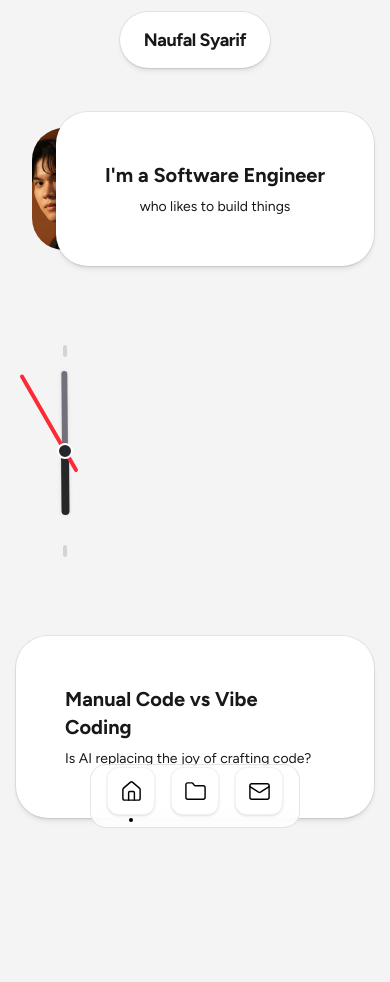
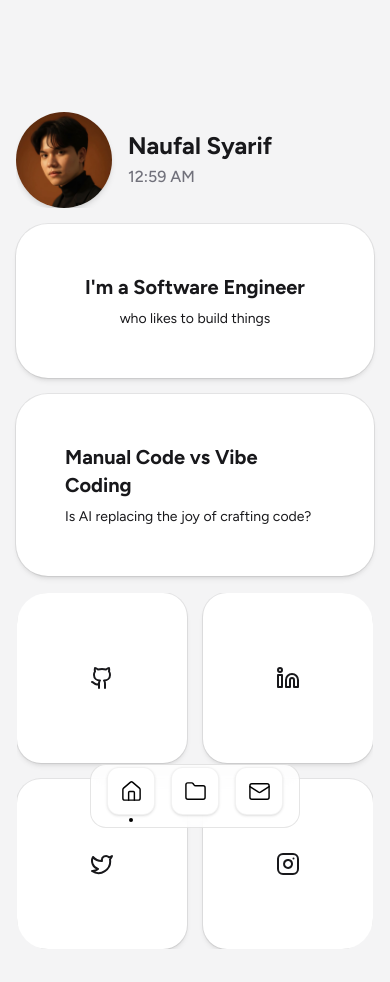
Before and after one commit to palsarip/personalwebsite-v4, a Next.js app in the folder apps/client/: page / in a window 390 px wide. Built offline with nearby package versions, Linux system fonts and the light colour scheme.

Commit message:
feat: adding responsive for tablet and mobile devices

```diff
--- a/apps/client/app/page.tsx
+++ b/apps/client/app/page.tsx
@@ -14,6 +14,7 @@ import { SheetCard } from "@/components/bento-items/sheet-card";
 import { WidgetRenderer } from "@/components/bento-items/widget-renderer";
 import { SpotifyCard } from "@/components/bento-items/spotify-card";
 import { ExpandedCard } from "@/components/ui/expanded-card";
+import { MobileDock } from "@/components/layout/mobile-dock";
 
 export default function Home() {
   console.log("Rendering Home with items:", bentoGridItems);
@@ -47,6 +48,7 @@ export default function Home() {
 
   return (
     <div className="font-sans">
+      <MobileDock />
       <Container className="space-y-8 py-8">
         {/* ProfileHeader removed as requested */}
 
@@ -63,13 +65,14 @@ export default function Home() {
                   !!item.data.sheetContent)
               }
               className={cn(
-                // 1. Layout Config
-                item.layout.colSpan === 1
-                  ? "col-span-1"
-                  : item.layout.colSpan === 2
-                    ? "col-span-2"
-                    : "col-span-3",
-                item.layout.rowSpan === 1 ? "row-span-1" : "row-span-2",
+                // 1. Layout Config - Responsive Spans
+                "col-span-1", // Mobile: Always 1 column
+                item.layout.colSpan >= 2 && "md:col-span-2", // Tablet/Desktop (3-col grid): Span 2 if original is 2
+                item.layout.colSpan === 3 && "md:col-span-3", // Tablet/Desktop (3-col grid): Span 3 if original is 3
+
+                // Row Spans - Responsive
+                "row-span-1", // Mobile: Default to 1 row height
+                item.layout.rowSpan === 2 && "md:row-span-2", // Tablet/Desktop: Allow taller rows
 
                 // 2. Style Config (Defaults if not provided)
                 item.style?.background || "bg-white",
@@ -88,8 +91,6 @@ export default function Home() {
                 item.style?.shadow === "2xl" && "shadow-surround-2xl",
 
                 // 4. Spotify Variant Padding Override
-                // If it's Spotify and variant is 'default', we remove padding (p-0) so the inner colored box fills the cell (Uniform look).
-                // If it's 'large', we keep default padding (or set p-4) for the inset look.
                 item.type === "widget" &&
                   item.data.type === "spotify" &&
                   item.data.variant === "default" &&
@@ -99,33 +100,40 @@ export default function Home() {
                   item.data.variant === "large" &&
                   "p-4",
 
-                // 5. Remove Shadow/Border from outer card for Spotify (since it's on the inner container now)
+                // 5. Mobile Ordering
+                // Profile (Photo+Name+Time) -> 1
+                item.slug === "profile" && "order-1",
+                // Role ("I'm software engineer") -> 2
+                item.slug === "intro" && "order-2",
+                // Blog -> 3
+                item.slug === "clean-blog" && "order-3",
+                // Socials -> 4
+                item.slug === "socials" && "order-4 mobile-aspect-fix",
+                // Reset order on tablet/desktop
+                "md:order-0",
+
+                // 6. Remove Shadow/Border from outer card for Spotify
                 item.type === "widget" &&
                   item.data.type === "spotify" &&
                   "shadow-none border-none",
 
-                // 6. Profile Circle Variant Overrides
-                // If variant is circle, we want transparent background and no shadow on the container
+                // 7. Profile Circle Variant Overrides
                 item.type === "profile" &&
                   item.data.variant === "circle" &&
-                  "bg-transparent shadow-none border-none",
+                  "bg-transparent shadow-none border-none p-0", // Added p-0 to fix double padding and visibility
 
-                // 7. Social Media Card Override
-                // Social cards need full width for the grid layout, so we remove padding
+                // 8. Social Media Card Override
                 item.type === "social" && "p-0",
 
-                // 8. Sheet Card Cover Override
-                // If a sheet card has a cover, we remove padding so the image/video is full bleed
-                // We also set background to transparent so the cover (z-[-2]) is visible
+                // 9. Sheet Card Cover Override
                 item.type === "sheet" &&
                   item.data.cover &&
                   "p-0 bg-transparent",
 
-                // 9. Tech Stack Widget Override
-                // Tech stack needs full width for the infinite scroll
+                // 10. Tech Stack Widget Override
                 item.type === "widget" &&
-                  item.data.type === "tech-stack" &&
-                  "p-0"
+                  item.data.type === "time-location" &&
+                  "hidden md:flex" // Hide on mobile since merged into ProfileCard
               )}
               onClick={
                 item.type === "sheet" && item.data.sheetContent
--- a/apps/client/components/bento-items/profile-card.tsx
+++ b/apps/client/components/bento-items/profile-card.tsx
@@ -1,27 +1,88 @@
-import { ProfileCard as ProfileCardType, profileData } from "@/lib/content"
-import { cn } from "@/lib/utils"
+import {
+  ProfileCard as ProfileCardType,
+  profileData,
+  bentoGridItems,
+} from "@/lib/content";
+import { cn } from "@/lib/utils";
+import { useState, useEffect } from "react";
 
 interface ProfileCardProps {
-  item: ProfileCardType
+  item: ProfileCardType;
 }
 
 export function ProfileCard({ item }: ProfileCardProps) {
-  const isCircle = item.data.variant === "circle"
+  const isCircle = item.data.variant === "circle";
+
+  // Clock Logic (Simplified for Profile Card)
+  const [time, setTime] = useState<Date | null>(null);
+
+  useEffect(() => {
+    setTime(new Date());
+    const timer = setInterval(() => setTime(new Date()), 1000);
+    return () => clearInterval(timer);
+  }, []);
+
+  const formatTime = (date: Date) => {
+    return new Intl.DateTimeFormat("en-US", {
+      hour: "numeric",
+      minute: "2-digit",
+      hour12: true,
+      timeZone: "Asia/Jakarta", // Hardcoded per user context or reuse prop if available
+    }).format(date);
+  };
+
+  // Check if clock widget exists in configuration
+  const hasClockWidget = bentoGridItems.some(
+    (item) => item.type === "widget" && item.data.type === "time-location"
+  );
 
   return (
-    <div className={cn(
-      "absolute inset-0 w-full h-full flex items-center justify-center",
+    <div className="relative w-full h-full group">
+      {/* Mobile Layout: Photo Left, Info Right */}
+      <div className="flex md:hidden w-full h-full items-center p-0 gap-4">
+        {/* Photo - Larger on mobile (h-24 w-24) */}
+        <div className="relative h-24 w-24 shrink-0">
+          {/* eslint-disable-next-line @next/next/no-img-element */}
+          <img
+            src={item.data.avatar}
+            alt={profileData.name}
+            className="w-full h-full object-cover rounded-full shadow-md"
+          />
+        </div>
+
+        {/* Info - Name & Time */}
+        <div className="flex flex-col justify-center min-w-0 z-10">
+          <h2 className="text-2xl font-bold text-zinc-900 leading-tight truncate pr-2">
+            {profileData?.name || "Naufal Syarif"}
+          </h2>
+          {/* Conditional Clock Visibility */}
+          {hasClockWidget && time && (
+            <p className="text-base font-medium text-zinc-500 dark:text-zinc-400 mt-1">
+              {formatTime(time)}
+            </p>
+          )}
+        </div>
+      </div>
+
+      {/* Desktop/Tablet Layout: Original Centered/Full */}
+      <div
+        className={cn(
+          "hidden md:flex absolute inset-0 w-full h-full items-center justify-center",
           isCircle ? "p-4" : "p-0"
-    )}>
+        )}
+      >
         {/* eslint-disable-next-line @next/next/no-img-element */}
         <img
           src={item.data.avatar}
           alt={profileData.name}
           className={cn(
             "object-cover",
-          isCircle ? "h-full w-auto aspect-square rounded-full" : "w-full h-full"
+            isCircle
+              ? "h-full w-auto aspect-square rounded-full"
+              : "w-full h-full"
           )}
         />
       </div>
-  )
+    </div>
+  );
 }
--- a/apps/client/components/bento-items/social-card.tsx
+++ b/apps/client/components/bento-items/social-card.tsx
@@ -44,7 +44,7 @@ export function SocialCard({ item }: SocialCardProps) {
         return cn(
           baseStyles,
           "bg-white",
-          "rounded-full",
+          "rounded-3xl md:rounded-full", // Squircle on mobile/tablet, Circle on desktop
           "text-zinc-900",
           "shadow-surround-lg", // Updated to match sheet card shadow exactly
           "hover:bg-zinc-50 hover:scale-105"
@@ -53,13 +53,16 @@ export function SocialCard({ item }: SocialCardProps) {
   };
 
   return (
-    <div className="grid grid-cols-2 grid-rows-2 gap-4 w-full h-full p-4">
+    <div className="grid grid-cols-2 grid-rows-2 gap-4 w-full h-full p-0 md:p-4 md:auto-rows-fr">
       {item.data.links.map((social) => (
         <Link
           key={social.platform}
           href={social.url}
           target="_blank"
-          className={getButtonStyles(social.platform)}
+          className={cn(
+            getButtonStyles(social.platform),
+            "aspect-square h-full w-full" // Ensure square aspect ratio
+          )}
         >
           {social.platform === "github" && <Github className="w-6 h-6" />}
           {social.platform === "linkedin" && <Linkedin className="w-6 h-6" />}
--- a/apps/client/components/layout/header.tsx
+++ b/apps/client/components/layout/header.tsx
@@ -41,7 +41,12 @@ export function Header() {
   return (
     <header className="fixed top-0 z-50 w-full pointer-events-none">
       <Container className="h-20 flex items-center">
-        <div className="relative flex w-full items-center">
+        <div
+          className={cn(
+            "relative flex w-full items-center",
+            isHome && "hidden md:flex" // Hide on mobile home, show on desktop home. Always show on other pages.
+          )}
+        >
           {/* Name Pill Container - Controls Position */}
           <div
             className={cn(
--- /dev/null
+++ b/apps/client/components/layout/mobile-dock.tsx
@@ -0,0 +1,128 @@
+"use client";
+
+import { useState } from "react";
+import { usePathname } from "next/navigation";
+import Link from "next/link";
+import { motion, AnimatePresence } from "framer-motion";
+import {
+  Github,
+  Instagram,
+  Linkedin,
+  Twitter,
+  X,
+  Share2,
+  Menu,
+} from "lucide-react";
+import { cn } from "@/lib/utils";
+import { Button } from "@/components/ui/button";
+
+export function MobileDock() {
+  const pathname = usePathname();
+  const isHome = pathname === "/";
+  const [isOpen, setIsOpen] = useState(false);
+
+  // Only show on non-home pages on mobile/tablet
+  if (isHome) return null;
+
+  const socials = [
+    {
+      icon: Instagram,
+      href: "https://instagram.com/naufalsyarif",
+      label: "Instagram",
+      color: "text-pink-500",
+    },
+    {
+      icon: Linkedin,
+      href: "https://linkedin.com/in/naufalsyarif",
+      label: "LinkedIn",
+      color: "text-blue-600",
+    },
+    {
+      icon: Github,
+      href: "https://github.com/naufalsyarif",
+      label: "GitHub",
+      color: "text-zinc-900 dark:text-white",
+    },
+    {
+      icon: ({ className }: { className?: string }) => (
+        <svg
+          xmlns="http://www.w3.org/2000/svg"
+          width="24"
+          height="24"
+          viewBox="0 0 24 24"
+          fill="none"
+          stroke="currentColor"
+          strokeWidth="2"
+          strokeLinecap="round"
+          strokeLinejoin="round"
+          className={className}
+        >
+          <path d="M4 4l11.733 16h4.267l-11.733 -16z" />
+          <path d="M4 20l6.768 -6.768m2.46 -2.46l6.772 -6.772" />
+        </svg>
+      ),
+      href: "https://twitter.com/naufalsyarif",
+      label: "X (Twitter)",
+      color: "text-zinc-900 dark:text-white",
+    },
+  ];
+
+  return (
+    <div className="fixed bottom-6 left-0 right-0 z-50 flex justify-center md:hidden pointer-events-none">
+      <AnimatePresence>
+        {isOpen && (
+          <>
+            {/* Backdrop */}
+            <motion.div
+              initial={{ opacity: 0 }}
+              animate={{ opacity: 1 }}
+              exit={{ opacity: 0 }}
+              onClick={() => setIsOpen(false)}
+              className="fixed inset-0 bg-black/20 backdrop-blur-sm z-40 pointer-events-auto"
+            />
+
+            {/* Glassmorphism Sheet */}
+            <motion.div
+              initial={{ opacity: 0, scale: 0.9, y: 20 }}
+              animate={{ opacity: 1, scale: 1, y: 0 }}
+              exit={{ opacity: 0, scale: 0.9, y: 20 }}
+              className="absolute bottom-20 mx-4 p-4 bg-white/80 dark:bg-zinc-900/80 backdrop-blur-xl border border-white/20 shadow-2xl rounded-3xl z-50 pointer-events-auto min-w-[300px]"
+            >
+              <div className="grid grid-cols-4 gap-4">
+                {socials.map((social, index) => (
+                  <Link
+                    key={index}
+                    href={social.href}
+                    target="_blank"
+                    className="flex flex-col items-center gap-2 group"
+                  >
+                    <div className="h-14 w-14 rounded-2xl bg-white/50 dark:bg-white/10 flex items-center justify-center shadow-sm group-hover:scale-105 transition-transform duration-200">
+                      <social.icon className={cn("h-7 w-7", social.color)} />
+                    </div>
+                    <span className="text-xs font-medium text-zinc-600 dark:text-zinc-300">
+                      {social.label}
+                    </span>
+                  </Link>
+                ))}
+              </div>
+            </motion.div>
+          </>
+        )}
+      </AnimatePresence>
+
+      {/* Trigger Button */}
+      <motion.button
+        whileTap={{ scale: 0.95 }}
+        onClick={() => setIsOpen(!isOpen)}
+        className="h-14 px-6 bg-white/80 dark:bg-zinc-900/80 backdrop-blur-md shadow-surround-lg rounded-full flex items-center gap-3 border border-white/20 pointer-events-auto"
+      >
+        <span className="text-sm font-medium text-zinc-800 dark:text-zinc-200">
+          Socials
+        </span>
+        <div className="h-8 w-8 rounded-full bg-zinc-100 dark:bg-zinc-800 flex items-center justify-center">
+          <Share2 className="h-4 w-4 text-zinc-600 dark:text-zinc-400" />
+        </div>
+      </motion.button>
+    </div>
+  );
+}
--- a/apps/client/components/ui/bento-grid.tsx
+++ b/apps/client/components/ui/bento-grid.tsx
@@ -13,7 +13,7 @@ export const BentoGrid = ({
   return (
     <div
       className={cn(
-        "grid md:auto-rows-[18rem] grid-cols-1 md:grid-cols-3 gap-6 max-w-7xl mx-auto",
+        "grid md:auto-rows-[18rem] grid-cols-1 md:grid-cols-3 gap-4 md:gap-6 max-w-7xl mx-auto",
         className
       )}
     >
```
Lines whose indentation alone changed are shown as unchanged.
